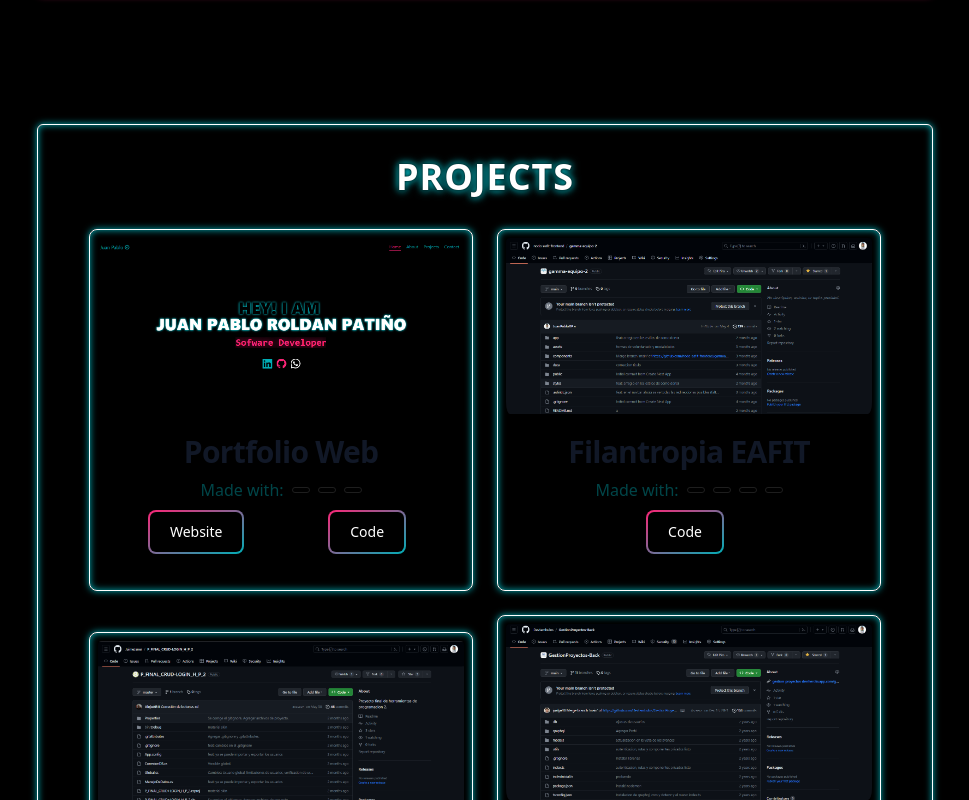
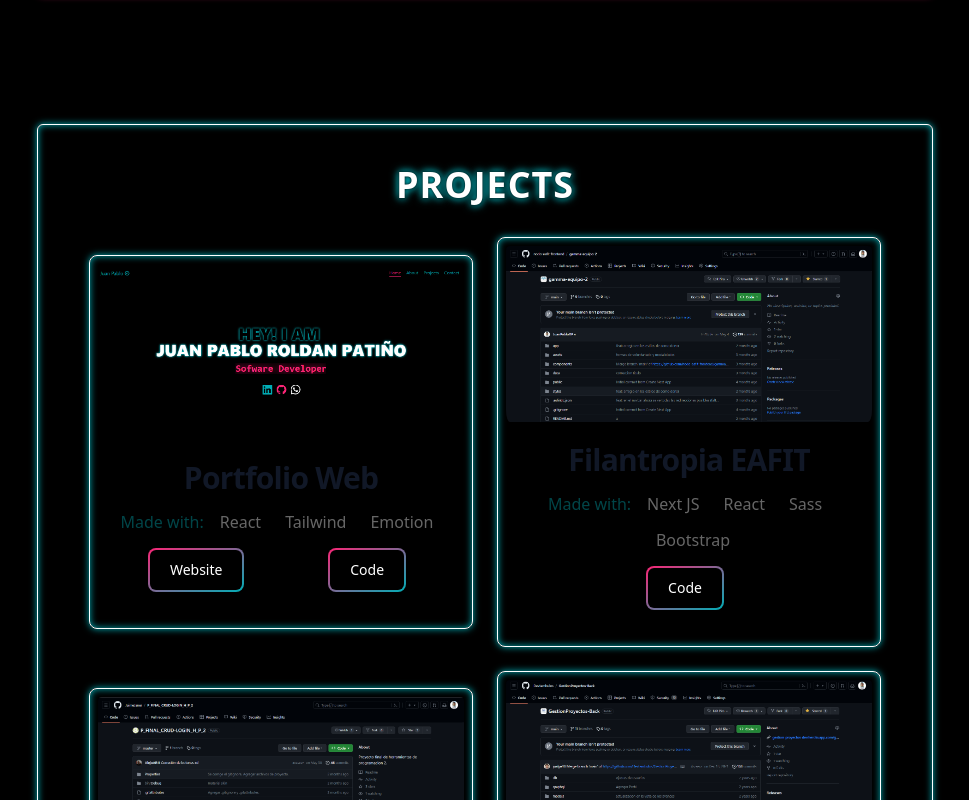
Before and after one commit to JuanPabloRP/portfolio_website, a React (Vite) app: page / in a window 1280 px wide. Shown: the part 1420-2220 px from the top of the page, without its empty margins (155-1124 px from the left). Built offline with nearby package versions, Linux system fonts and the light colour scheme.

Commit message:
feat: various changes

```diff
--- a/src/components/Tag.jsx
+++ b/src/components/Tag.jsx
@@ -1,15 +1,13 @@
 import PropTypes from 'prop-types';
 
-const Tag = ({ name }) => {
+const Tag = ({ tag }) => {
 	return (
-		<span className="m-1 px-2 py-0.5 rounded-3xl border border-white bg-black text-white opacity-30 ml-1">
-			{name}
-		</span>
+		<span className="m-1 px-2 py-0.5  bg-black text-white  ml-1">{tag}</span>
 	);
 };
 
 Tag.propTypes = {
-	name: PropTypes.string.isRequired,
+	tag: PropTypes.string.isRequired,
 };
 
 export default Tag;
--- /dev/null
+++ b/src/hooks/useFormData.js
@@ -0,0 +1,20 @@
+import { useRef, useState } from 'react';
+
+const useFormData = (initial) => {
+	const form = useRef(initial);
+	const [formData, setFormData] = useState({});
+	const getFormData = () => {
+		const fd = new FormData(form.current);
+		const obj = {};
+		fd.forEach((value, key) => {
+			obj[key] = value;
+		});
+		return obj;
+	};
+	const updateFormData = () => {
+		setFormData(getFormData());
+	};
+	return { form, formData, updateFormData };
+};
+
+export default useFormData;
--- a/src/pages/Home/Projects.jsx
+++ b/src/pages/Home/Projects.jsx
@@ -23,10 +23,13 @@ const Projects = ({ NAVBAR_HEIGHT }) => {
 			id="projects"
 			className="flex justify-center items-start py-3 md:items-center "
 		>
-			<article className="border-white border-solid border-[1px] rounded-md mx-2  p-3 max-w-4xl">
-				<h2 className="text-4xl text-center font-black uppercase text-black p-5 tracking-wide">
+			<article className="border-white border-solid border-[1px] rounded-md mx-2 px-3 py-5 w-screen max-w-4xl">
+				<h2 className="text-4xl text-center font-black uppercase text-black p-5 tracking-wide ">
 					Projects
 				</h2>
+
+				{projects.length !== 0 ? (
+					<>
 						<ul className="flex flex-wrap justify-center items-center">
 							{projects.map(({ id, image, name, tags, links }) => (
 								<Project
@@ -38,6 +41,12 @@ const Projects = ({ NAVBAR_HEIGHT }) => {
 								/>
 							))}
 						</ul>
+					</>
+				) : (
+					<div className="flex justify-center content-center h-20">
+						<p className="text-3xl">Proximamente se añadiran proyectos...</p>
+					</div>
+				)}
 			</article>
 		</Projects>
 	);
```
Also changed, not shown: src/pages/Home/HomeHeader.jsx (deleted). Lines whose indentation alone changed are shown as unchanged.
